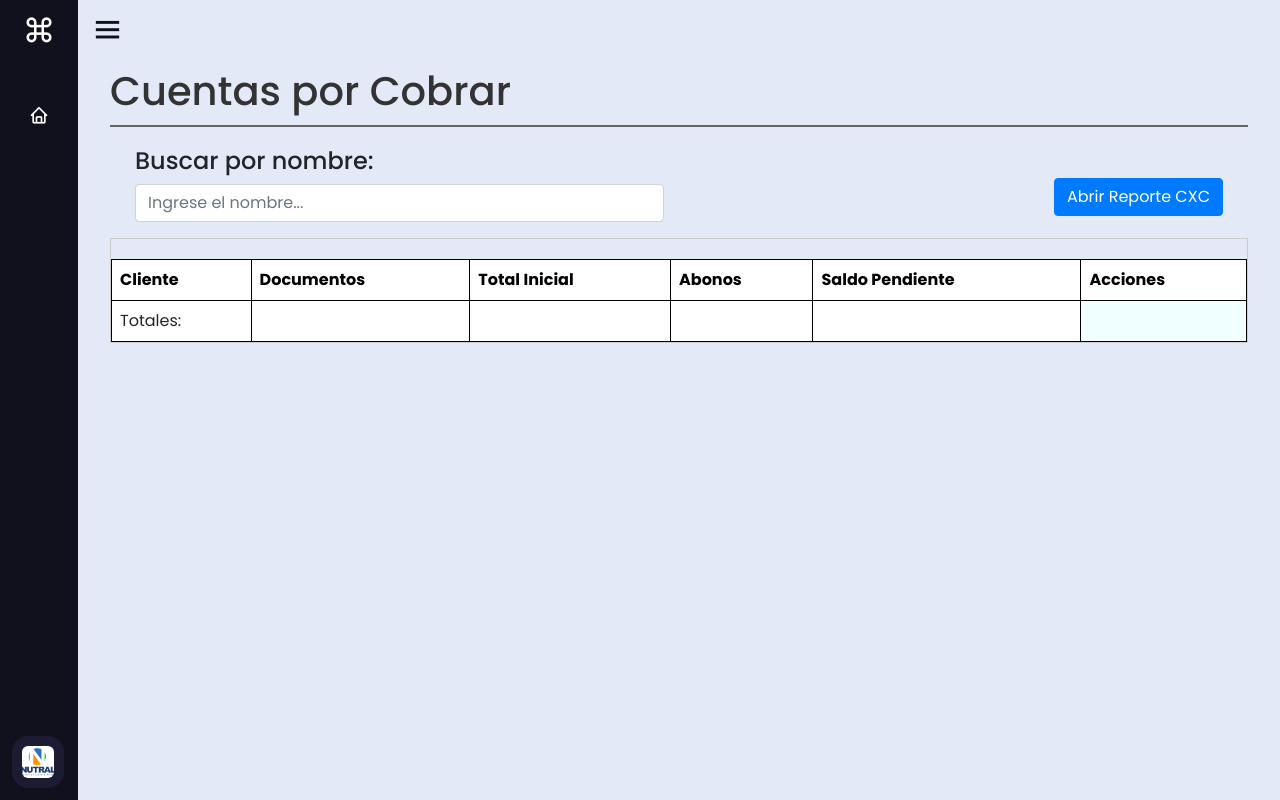
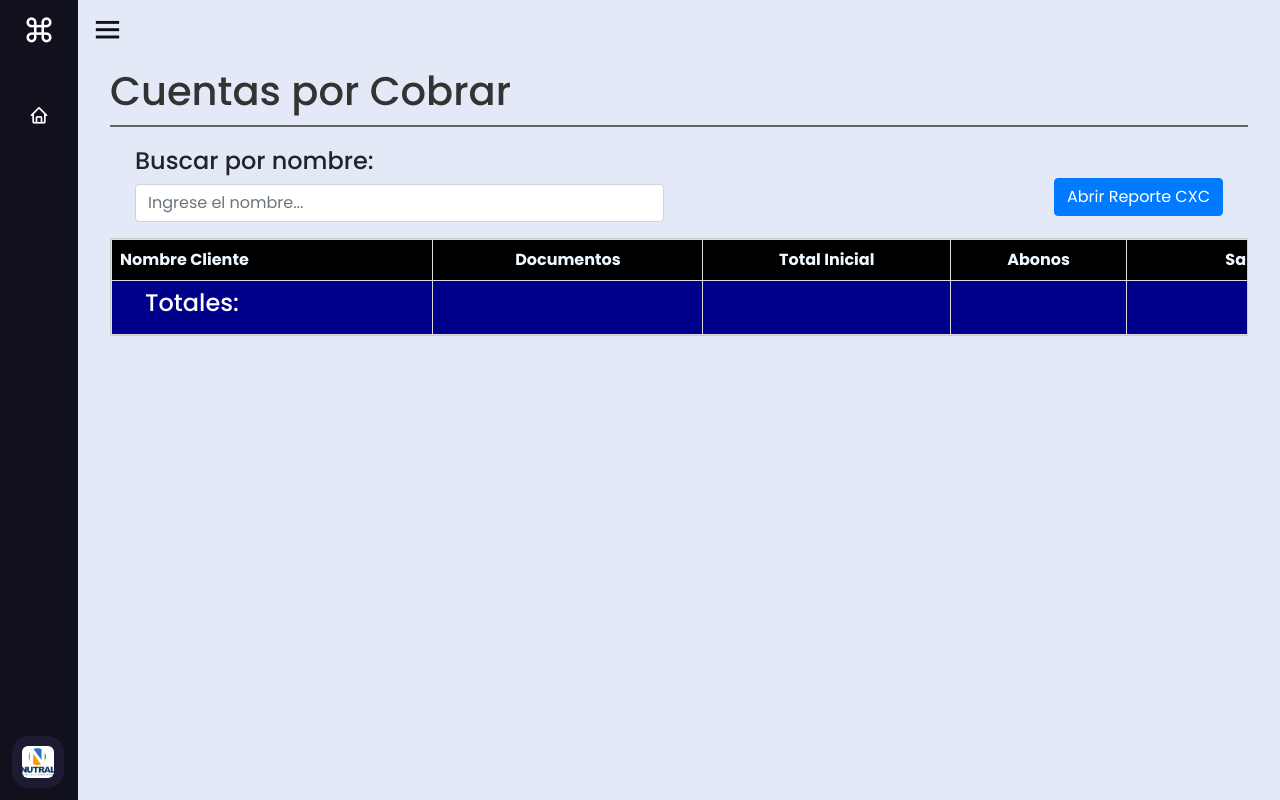
Before and after one commit to darwinLF92/AVANCEPROYECTO171123, a Django app: template Ventas/templates/Ventas/ventas_credito_cliente.html in a window 1280 px wide. Run offline with Django 4.2, Linux system fonts and the light colour scheme; the template is opened without the code that fills it, so the values that code supplies are empty; some libraries are stand-ins or nearby versions.

Commit message:
se modificó reporte cxc y pdf

```diff
--- a/Ventas/templates/Ventas/ventas_credito_cliente.html
+++ b/Ventas/templates/Ventas/ventas_credito_cliente.html
@@ -18,40 +18,44 @@
   </div>
 
   <div class="scrollable-content">
-  <table>
-    <thead>
+    <table class="data-clientes">
+      <thead class="clientes-head">
         <tr>
-        <th>Cliente</th>
-        <th>Documentos</th>
-        <th>Total Inicial</th>
-        <th>Abonos</th>
-        <th>Saldo Pendiente</th>
-        <th>Acciones</th>
+          <th class="text-left">Nombre Cliente</th>
+          <th class="text-center">Documentos</th>
+          <th class="text-center">Total Inicial</th>
+          <th class="text-center">Abonos</th>
+          <th class="text-center">Saldo Pendiente</th>
+          <th class="text-center">Cobrar</th>
         </tr>
       </thead>
-    <tbody>
+      <tbody class="clientes-tbody">
         {% for cliente, datos in ventas_por_cliente.items %}
           <tr>
-          <td>{{ cliente.nombre }}</td>
-          <td>{{ datos.ventas|length|intcomma }}</td>
-          <td>{{ datos.total_inicial|floatformat:2|intcomma }}</td>
-          <td>{{ datos.total_abonos|floatformat:2|intcomma }}</td>
-          <td>{{ datos.saldo_pendiente|floatformat:2|intcomma }}</td>
-          <td>
+            <td class="text-left">{{ cliente.nombre }}</td>
+            <td class="text-center">{{ datos.ventas|length|intcomma }}</td>
+            <td class="text-right">{{ datos.total_inicial|floatformat:2|intcomma }}</td>
+            <td class="text-right">{{ datos.total_abonos|floatformat:2|intcomma }}</td>
+            <td class="text-right">{{ datos.saldo_pendiente|floatformat:2|intcomma }}</td>
+            <td class="text-center">
               <a href="{% url 'Ventas:lista_creditos' cliente.id %}" class="btn btn-info ver-detalle-btn">COBRAR</a>
             </td>
           </tr>
         {% endfor %}
       </tbody>
+      <tfoot class="clientes-tfoot">
         <tr>
-      <td>Totales:</td>
-      <td>{{ suma_total_documentos|intcomma }}</td>
-      <td>{{ suma_total_inicial|floatformat:2|intcomma }}</td>
-      <td>{{ suma_abonos|floatformat:2|intcomma }}</td>
-      <td>{{ suma_saldo_pendiente|floatformat:2|intcomma }}</td>
+          <td class="text-left"><h4>Totales:</h4></td>
+          <td class="text-center"><h4>{{ suma_total_documentos|intcomma }}</h4></td>
+          <td class="text-right"><h4>{{ suma_total_inicial|floatformat:2|intcomma }}</h4></td>
+          <td class="text-right"><h4>{{ suma_abonos|floatformat:2|intcomma }}</h4></td>
+          <td class="text-right"><h4>{{ suma_saldo_pendiente|floatformat:2|intcomma }}</h4></td>
+          <td class="text-right"><h4></h4></td>
         </tr>
+      </tfoot>
     </table>
   </div>
+
 
 <!--modal de cuentas por cobrar-->
 <div id="CuentascxcModal" class="modal bd-example-modal-lg">
@@ -124,7 +128,7 @@
     .then(data => {
         const modalBody = document.querySelector('#CuentascxcModal .modal-body');
         let htmlContent = `
-            <table>
+            <table class="lista-documentos">
                 <thead>
                   <tr class="no-border">
                         <th>DOC</th>
@@ -145,7 +149,7 @@
                 <tbody>`;
 
         data.clientes.forEach(cliente => {
-            htmlContent += `<tr class="no-border"><td colspan="13" style="border:none;"><strong>CLIENTE: ${cliente.nombre}</strong></td></tr>`;
+            htmlContent += `<tr class="cliente-nombre"><td colspan="13" style="border:none;"><strong>CLIENTE: ${cliente.nombre}</strong></td></tr>`;
             cliente.ventas_credito.forEach(venta => {
                 htmlContent += `
                 <tr class="no-border">
@@ -166,7 +170,7 @@
             });
             htmlContent += `
             <tr class="border-top">
-                  <td colspan="5" style="border:none;"><strong>Totales para ${cliente.nombre}</strong></td>
+                  <td class="totales-cliente" colspan="5" style="border:none;"><strong>Totales para ${cliente.nombre}</strong></td>
                   <td style="border:none;"><strong>${formatNumber(cliente.total_monto)}</strong></td>
                   <td style="border:none;"><strong>${formatNumber(cliente.total_cobrar)}</strong></td>
                   <td style="border:none;"><strong>${formatNumber(cliente.total_sin_vencer)}</strong></td>
@@ -185,11 +189,11 @@
       htmlContent += `
 
           <div>
-              <table>
+              <table class="resumen">
                   <tr>
                     <tr>
-                    <td colspan="3" style="border:none;"></td> <!-- Asegúrate de que el colspan aquí sea el número correcto de columnas antes de "31-60 días" -->
-                    <td colspan="4" style="border: 1px solid black; text-align: center;">VENCIDO</td> <!-- Colspan es el número de columnas desde "31-60 días" a "+121 días" -->
+                    <td class="th-espacio" colspan="3" style="border:none;"></td> <!-- Asegúrate de que el colspan aquí sea el número correcto de columnas antes de "31-60 días" -->
+                    <td class="th-titulo" colspan="4" style="border: 1px solid black; text-align: center;">VENCIDO</td> <!-- Colspan es el número de columnas desde "31-60 días" a "+121 días" -->
                     </tr>
                       <th class="th-header">TOTAL FACTURADO</th>
                       <th class="th-header">COBRAR</th>
@@ -384,10 +388,23 @@ document.addEventListener('DOMContentLoaded', function() {
   color: white; /* Color del texto */
 }
 
-table {
+.th-espacio {
+  background-color: white; /* Cambia esto por el color de fondo que prefieras */
+  color: white; /* Color del texto */
+}
+
+.th-titulo{
+  background-color: white;
+}
+
+.lista-documentos{
         width: 100%;
         border-collapse: collapse;
         margin-top: 20px;
+        background-color: white;
+    }
+.cliente-nombre{
+  background-color: #dcfff9;
 }
     th, td {
         padding: 8px;
@@ -469,40 +486,43 @@ table {
 
 <style>
 .scrollable-content {
-      max-height: 550px;
-      overflow-y: auto;
-      overflow-x: auto;
-      width: 100%;
+  display: flex;
+  flex-direction: column;
+  justify-content: center; /* Centra horizontalmente */
+  align-items: center; /* Centra verticalmente */
+  max-height: 20cm; /* Altura máxima del contenedor */
+  overflow: auto; /* Permite desplazamiento vertical y horizontal si es necesario */
   border: 1px solid #ccc;
 }
 
-  table {
-      width: 100%;
+.data-clientes {
+  width: 40cm; /* Ancho de la tabla, asegúrate de que esto se ajusta a tus necesidades */
   border-collapse: collapse;
+  margin: auto; /* Centra la tabla horizontalmente */
 }
 
-  thead th {
+.clientes-head th {
   position: sticky;
   top: 0;
-      background-color: white;
+  background-color: black;
   z-index: 10;
+  color: aliceblue;
 }
 
-  table, th, td {
-      border: 1px solid black;
+.clientes-tfoot tr {
+  position: sticky;
+  bottom: 0;
+  background-color: darkblue;
+  z-index: 10;
+  color: white;
 }
 
-  tbody tr:nth-child(odd) {
+.clientes-tbody tr:nth-child(odd) {
   background-color: white;
 }
 
-  tbody tr:nth-child(even) {
-      background-color: #B2E0F4;
+.clientes-tbody tr:nth-child(even) {
+  background-color: #dcfff9;
 }
-
-  tfoot tr {
-      background-color: #f5f5f5; /* Color diferente para la fila de totales, si se desea */
-  }
-
   </style>
 {% endblock %}
```
Lines whose indentation alone changed are shown as unchanged.
